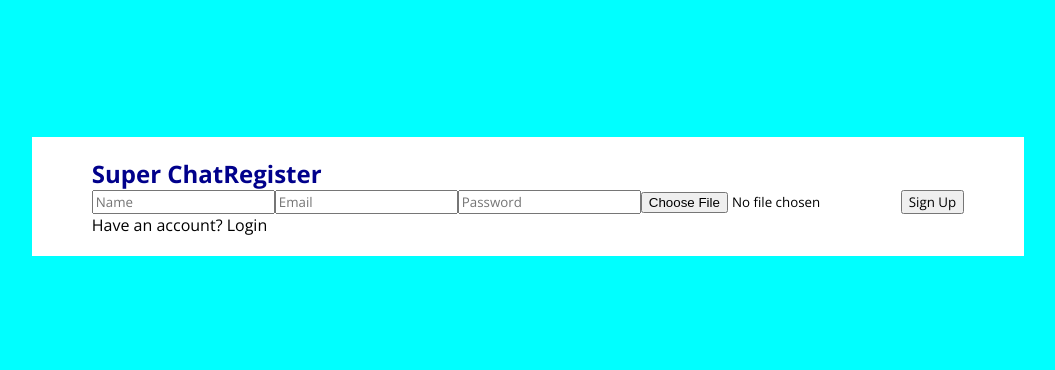
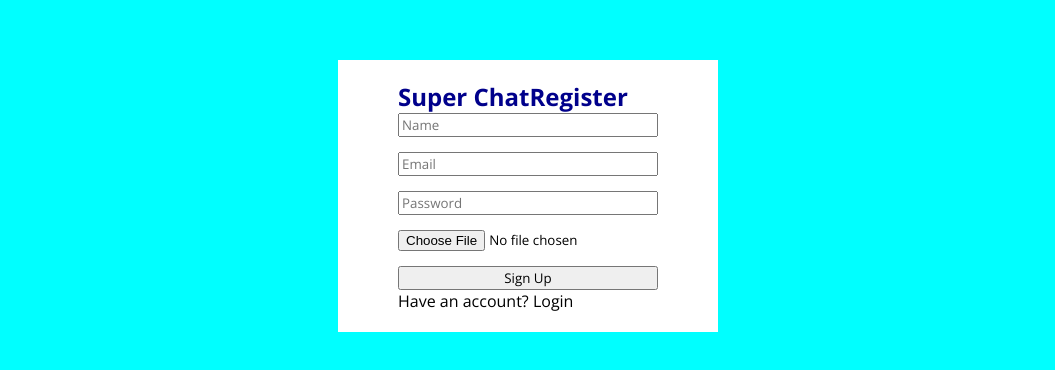
Before and after one commit to KingAJ19/Chat-App, a React (Create React App) app: page / in a window 1280 px wide. Shown: the part 204-574 px from the top of the page, without its empty margins (112-1167 px from the left). Built offline with nearby package versions, Linux system fonts and the light colour scheme.

Commit message:
changed the class name

```diff
--- a/src/pages/Register.jsx
+++ b/src/pages/Register.jsx
@@ -6,7 +6,7 @@ export const Register = () => {
         <div className="formWrapper">
             <span className="logo">Super Chat</span>
             <span className="logo">Register</span>
-            <form>
+            <form className='form'>
                 <input type="text" placeholder='Name'></input>
                 <input type="email" placeholder='Email'></input>
                 <input type="password" placeholder='Password'></input>
```
